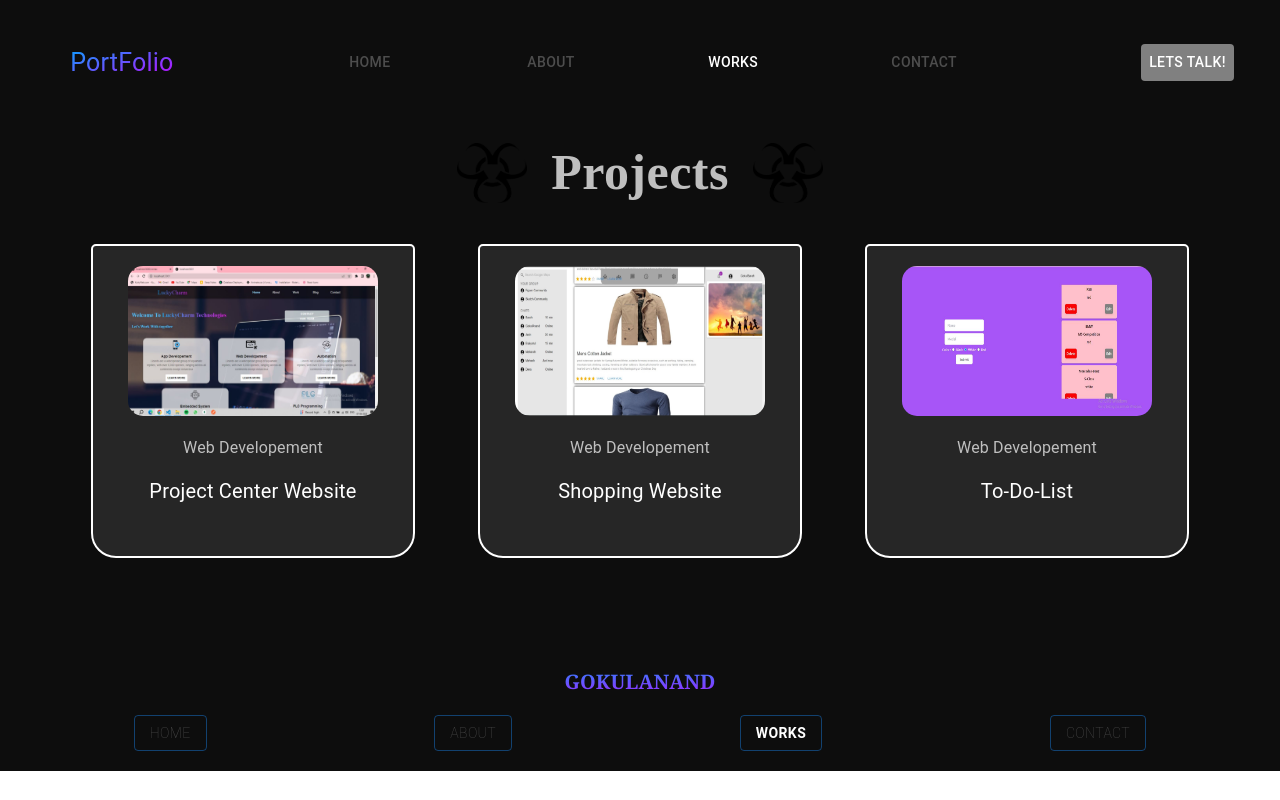
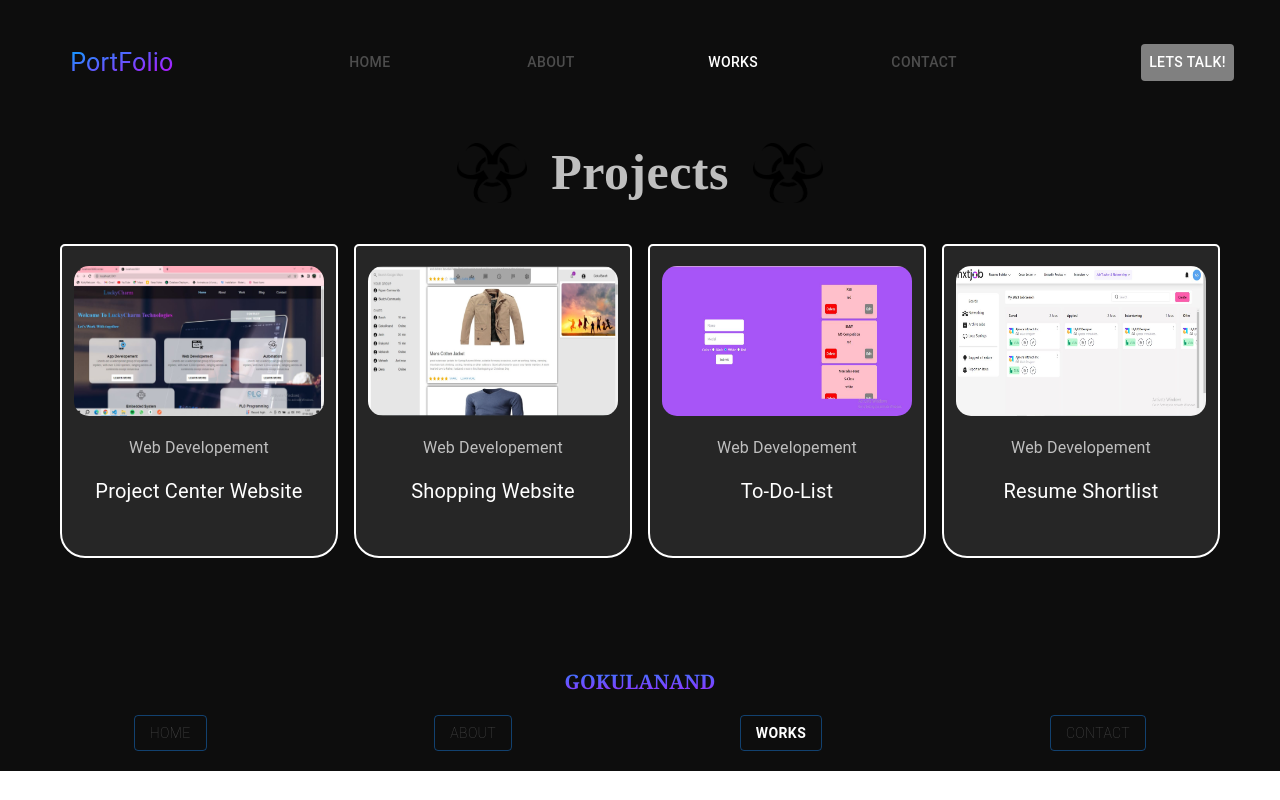
Before and after one commit to Gokul-pga/portfolio-nextjs, a Next.js app: page /works in a window 1280 px wide. Built offline with nearby package versions, Linux system fonts and the light colour scheme.

Commit message:
Project added

```diff
--- a/pages/works.js
+++ b/pages/works.js
@@ -75,7 +75,8 @@ function Works() {
               },
               gap: { xl: 0, lg: 0, md: 3, sm: 3, xs: 3 },
               width: "100%",
-              //bgcolor:'red'
+              gap: 2,
+              // bgcolor: "red",
             }}
           >
             {/* card 1 */}
@@ -124,7 +125,6 @@ function Works() {
                 </a>
               </Typography>
             </Box>
-
             {/* card 2 */}
             <Box
               className="animate__animated animate__zoomIn"
@@ -171,7 +171,6 @@ function Works() {
                 </a>
               </Typography>
             </Box>
-
             {/* card 3 */}
             <Box
               className="animate__animated animate__zoomIn"
@@ -217,6 +216,51 @@ function Works() {
                 </a>
               </Typography>
             </Box>
+            {/* card - 4 */}
+            <Box
+              className="animate__animated animate__zoomIn"
+              gap={2}
+              sx={{
+                display: "flex",
+                flexDirection: "column",
+                height: "290px",
+                width: "300px",
+                alignItems: "center",
+                padding: "10px",
+                borderRadius: "5px 5px 25px 25px",
+                border: "2px #fff solid",
+                bgcolor: "#262626",
+                transition: "0.3s",
+                "&:hover": {
+                  boxShadow: "0px 5px 8px 0px #0099e6",
+                  elevation: 20,
+                  scale: "1.05",
+                },
+              }}
+            >
+              <Box borderRadius="15" padding="10" marginTop="10px">
+                <Image
+                  src={require("../public/NxtJob.jpg")}
+                  height="150"
+                  width="250"
+                  style={{
+                    borderRadius: "15px",
+                  }}
+                />
+              </Box>
+              <Typography sx={{ fontSize: "16px", color: "#bfbfbf" }}>
+                Web Developement
+              </Typography>
+              <Typography sx={{ fontSize: "20px", color: "#fff" }}>
+                <a
+                  target="_blank"
+                  style={{ color: "#fff", textDecoration: "none" }}
+                  href="https://nextjob.pages.dev/"
+                >
+                  Resume Shortlist
+                </a>
+              </Typography>
+            </Box>
           </Stack>
         </Stack>
       </Layout>
```
Also changed, not shown: public/NxtJob.jpg (added).
